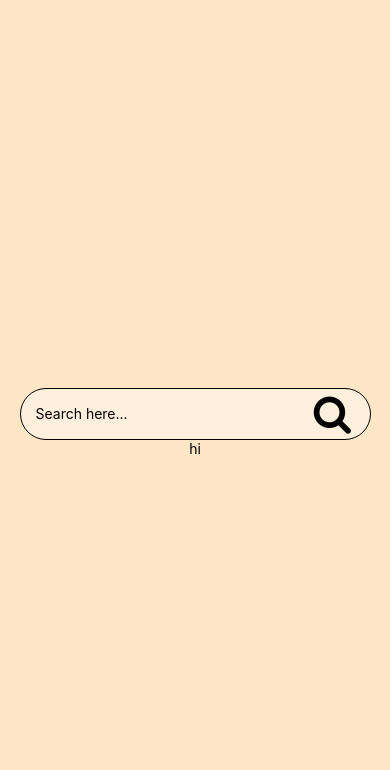
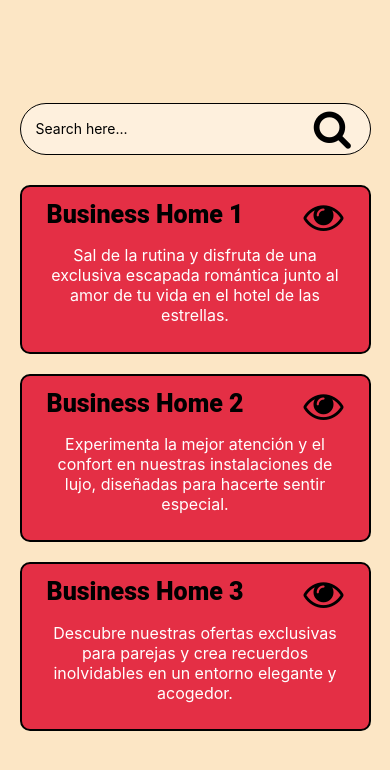
Before and after one commit to juanAriel/business-app, a React Native app: screen / in a window 390 px wide. Shown: the top 770 px of the page. Built offline with nearby package versions, Linux system fonts and the light colour scheme.

Commit message:
create component organism card premium

```diff
--- a/src/components/Atoms/Label.tsx
+++ b/src/components/Atoms/Label.tsx
@@ -2,9 +2,10 @@ import React from "react";
 import { StyleSheet, Text } from "react-native";
 interface LabelComponentProps {
   text: string;
+  style?: object;
 }
-const LabelComponent: React.FC<LabelComponentProps> = ({ text }) => {
-  return <Text style={styles.label}>{text}</Text>;
+const LabelComponent: React.FC<LabelComponentProps> = ({ text, style }) => {
+  return <Text style={[styles.label, style]}>{text}</Text>;
 };
 
 const styles = StyleSheet.create({
--- a/src/components/Molecules/SearchComponent.tsx
+++ b/src/components/Molecules/SearchComponent.tsx
@@ -7,7 +7,7 @@ const SearchComponent: React.FC = () => {
   const [searchText, setSearchText] = useState<string>("");
 
   const search = useCallback(() => {
-    alert("hello word");
+    alert("click on btn search");
   }, []);
 
   const TextSearch = useCallback((text: string) => {
@@ -36,6 +36,7 @@ const styles = StyleSheet.create({
     width: "90%",
     borderWidth: 1,
     borderColor: "#000",
+    marginBottom: 20,
   },
   input: {
     marginLeft: 10,
--- /dev/null
+++ b/src/components/Molecules/Title.tsx
@@ -0,0 +1,36 @@
+import React, { useCallback } from "react";
+import LabelComponent from "../Atoms/Label";
+import { StyleSheet, View } from "react-native";
+import ButtonComponent from "../Atoms/Button";
+
+interface TitleProps {
+  text: string;
+  style?: object;
+}
+
+const Title: React.FC<TitleProps> = ({ text }) => {
+  const viewDetails = useCallback(() => {
+    alert("click in view more");
+  }, []);
+
+  return (
+    <View style={styles.containerTitle}>
+      <LabelComponent text={text} style={styles.title}></LabelComponent>
+      <ButtonComponent onPress={viewDetails} iconName="eye" />
+    </View>
+  );
+};
+const styles = StyleSheet.create({
+  containerTitle: {
+    flexDirection: "row",
+    alignItems: "center",
+    justifyContent: "space-between",
+  },
+  title: {
+    color: "#000",
+    fontSize: 25,
+    fontFamily: "Roboto",
+    fontWeight: 800,
+  },
+});
+export default Title;
--- /dev/null
+++ b/src/components/Organisms/CardPremium.tsx
@@ -0,0 +1,43 @@
+import React from "react";
+import LabelComponent from "../Atoms/Label";
+import Title from "../Molecules/Title";
+import { StyleSheet, View } from "react-native";
+
+interface CardPremiumProps {
+  title: string;
+  description: string;
+}
+
+const CardPremium: React.FC<CardPremiumProps> = ({ title, description }) => {
+  return (
+    <View style={styles.mainContainer}>
+      <Title text={title} />
+      <View style={styles.container}>
+        <LabelComponent style={styles.description} text={description} />
+      </View>
+    </View>
+  );
+};
+const styles = StyleSheet.create({
+  mainContainer: {
+    backgroundColor: "#E42F45",
+    borderRadius: 10,
+    width: "90%",
+    height: "20%",
+    padding: 10,
+    paddingRight: 25,
+    paddingLeft: 25,
+    margin: 10,
+    borderWidth: 2,
+    borderColor: "#000",
+  },
+  container: {
+    justifyContent: "center",
+    height: "70%",
+  },
+  description: {
+    color: "#fff",
+    textAlign: "center",
+  },
+});
+export default CardPremium;
--- a/src/pages/home.tsx
+++ b/src/pages/home.tsx
@@ -1,12 +1,38 @@
-import { StyleSheet, View, Text, ImageBackground } from "react-native";
+import { StyleSheet, View } from "react-native";
 import React from "react";
 import SearchComponent from "../components/Molecules/SearchComponent";
-
+import CardPremium from "../components/Organisms/CardPremium";
+const cards = [
+  {
+    id: "1",
+    title: "Business Home 1",
+    description:
+      "Sal de la rutina y disfruta de una exclusiva escapada romántica junto al amor de tu vida en el hotel de las estrellas.",
+  },
+  {
+    id: "2",
+    title: "Business Home 2",
+    description:
+      "Experimenta la mejor atención y el confort en nuestras instalaciones de lujo, diseñadas para hacerte sentir especial.",
+  },
+  {
+    id: "3",
+    title: "Business Home 3",
+    description:
+      "Descubre nuestras ofertas exclusivas para parejas y crea recuerdos inolvidables en un entorno elegante y acogedor.",
+  },
+];
 const Home = () => {
   return (
     <View style={styles.container}>
       <SearchComponent />
-      <Text>hi</Text>
+      {cards.map((card) => (
+        <CardPremium
+          key={card.id}
+          title={card.title}
+          description={card.description}
+        />
+      ))}
     </View>
   );
 };
```
